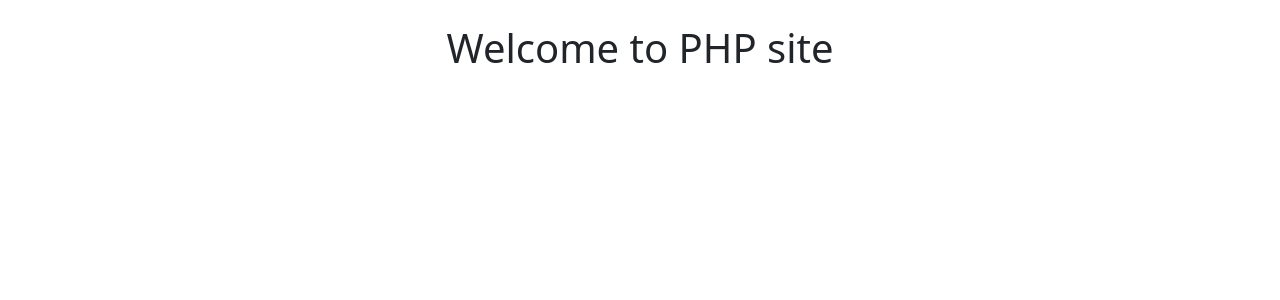
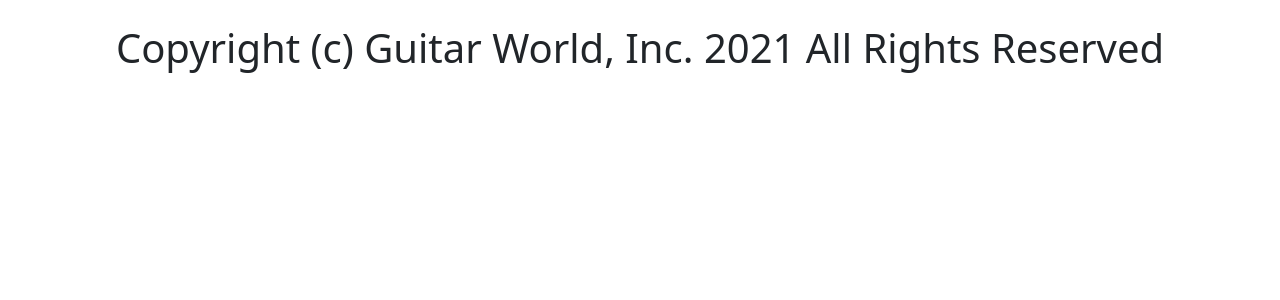
Before and after one commit to juliepjacob/samplePHPsite, a PHP site: page / in a window 1280 px wide. Shown: the top 300 px of the page. Run offline with PHP 8.4, Linux system fonts and the light colour scheme.

Commit message:
add variables file and testing php functionalities

```diff
--- a/index.php
+++ b/index.php
@@ -1,3 +1,5 @@
+<?php include("variables.php"); ?>
+
 <!doctype html>
 <html lang="en">
   <head>
@@ -16,10 +18,9 @@
     <h1>
             <?php
 
-                echo "Welcome to PHP site<br/>";
-                //$first_name = "John";
-                $favorite_number = 5;
-               // echo $first_name;
+                echo "Copyright (c) " . $company_name . " ". date("Y") . " All Rights Reserved";
+
+
 
             ?>
 
--- /dev/null
+++ b/variables.php
@@ -0,0 +1,6 @@
+<?php
+
+    $company_name = "Guitar World, Inc.";
+    $tagline="Teaching guitar since 2001";
+
+?>
```
